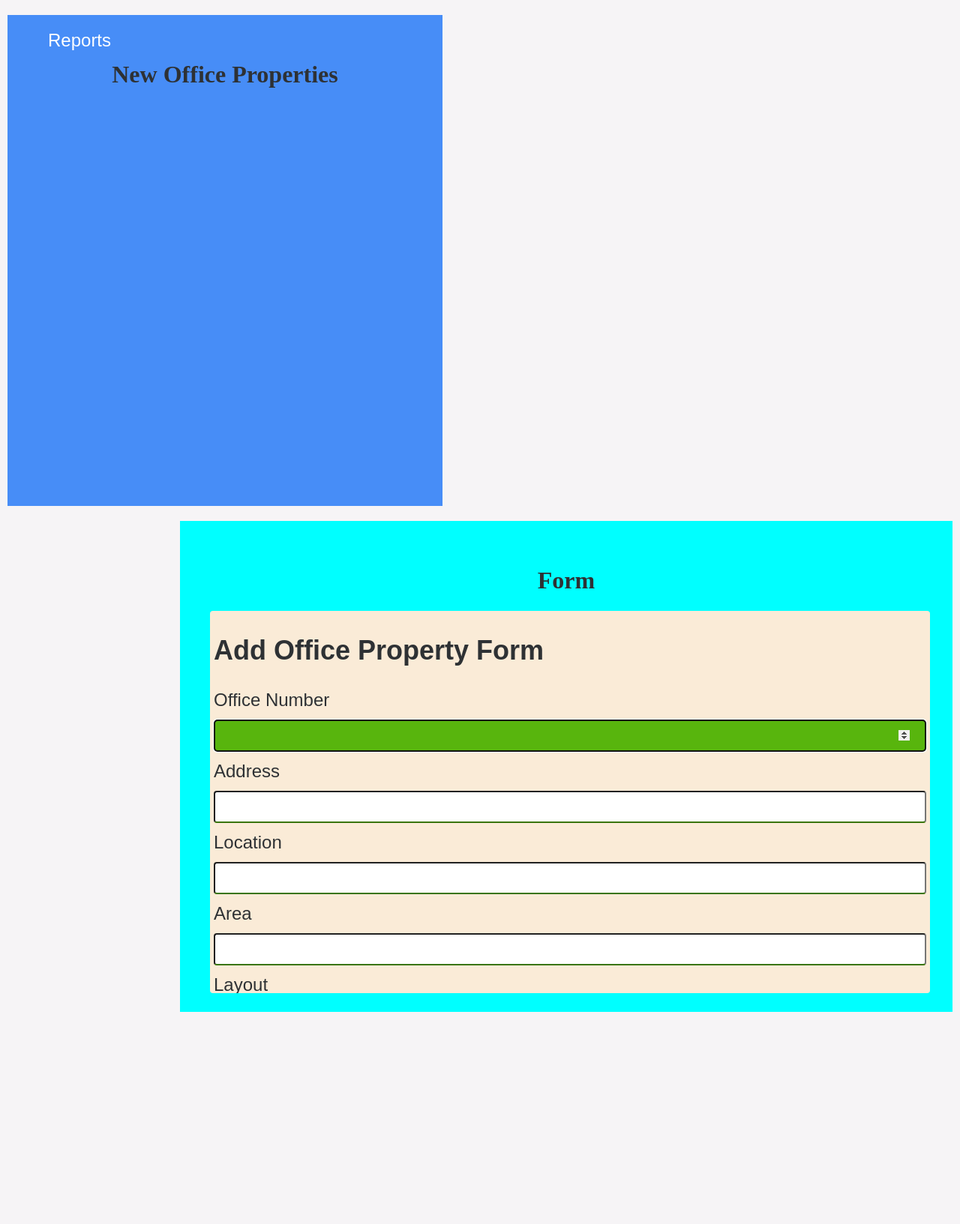
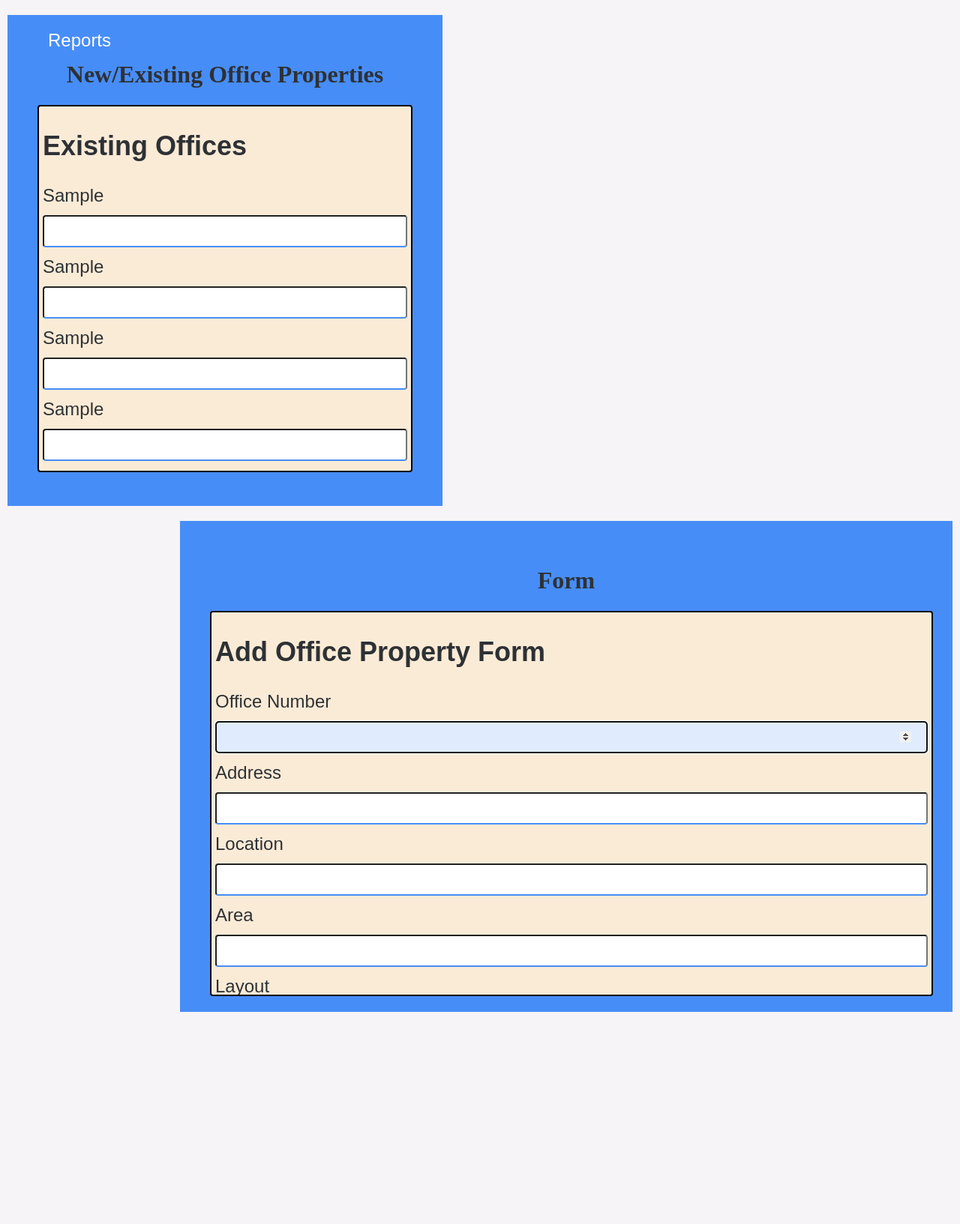
Before and after one commit to SarahM124/Auctioneer-project, a PHP site: page /addOffice.php in a window 1280 px wide. Shown: the part 160-1793 px from the top of the page at 75% size. Run offline with PHP 8.4, Linux system fonts and the light colour scheme.

Commit message:
Add files via upload

```diff
--- a/josh/prj/addOffice.php
+++ b/josh/prj/addOffice.php
@@ -10,10 +10,30 @@
 
         <?php include 'header.php';?>
 
+        <div class="textbox">
+            <h1 align="center ">New/Existing Office Properties</h1>
+            <form class = "scroll2" action="">
+                <h2>Existing Offices</h2>
+                <div class="inputbox">  <!--    Surname input box    -->
+                    <label for="Sample">Sample</label>
+                    <input type="text" name="sample" id="sample" required title="Please enter the sample">
+                </div>
 
+                <div class="inputbox">  <!--    Surname input box    -->
+                    <label for="Sample">Sample</label>
+                    <input type="text" name="sample" id="sample" required title="Please enter the sample">
+                </div>
 
-        <div class="textbox">
-            <h1 align="center ">New Office Properties</h1>
+                <div class="inputbox">  <!--    Surname input box    -->
+                    <label for="Sample">Sample</label>
+                    <input type="text" name="sample" id="sample" required title="Please enter the sample">
+                </div>
+
+                <div class="inputbox">  <!--    Surname input box    -->
+                    <label for="Sample">Sample</label>
+                    <input type="text" name="sample" id="sample" required title="Please enter the sample">
+                </div>
+            </form>
         </div>
 
         <div class="textbox2">
@@ -64,7 +84,7 @@
 
                 <div class="inputbox">  <!--    Surname input box    -->
                     <label for="Details">Residence Details</label>
-                    <input type="text" name="details" id="Details" required title="Please enter the layout">
+                    <input type="text" name="details" id="Details" required title="Please enter the residence details">
                 </div>
 
                 <div class="inputbox">  <!--    Surname input box    -->
--- a/josh/prj/header.php
+++ b/josh/prj/header.php
@@ -11,7 +11,7 @@
         <nav>
             <li>
                 <ul>
-                    <li class="logo"><a href="">Website Logo</a></li>
+                    <li class="logo"><a href="main_page.php">Website Logo</a></li>
                     <li><a href="">Bids</a>
                         <ul>
                             <li><a href="">Make a Bid</a></li>
--- a/josh/prj/styles.css
+++ b/josh/prj/styles.css
@@ -136,7 +136,7 @@ div.textbox
 
 div.textbox2
 {
-    background-color: aqua;
+    background-color: #478df7;
     padding: 40px;
     float: right;
     margin: 20px 10px 0 0;
@@ -154,7 +154,6 @@ div.textbox2
 
 form
 {
-
     padding: 5%;
     border: 2px solid black;
     border-radius: 4px;
@@ -167,7 +166,7 @@ input[type=text], input[type=url], input[type=email], input[type=date], input[ty
     padding: 12px 20px;
     margin: 8px 0;
     box-sizing: border-box;
-    border-bottom: 2px solid #397508;
+    border-bottom: 2px solid #478df7;
     border-radius: 4px;
     color: blue;
 
@@ -175,12 +174,12 @@ input[type=text], input[type=url], input[type=email], input[type=date], input[ty
 
 input[type=text]:focus , input[type=url]:focus, input[type=email]:focus, input[type=date]:focus, input[type=number]:focus
 {
-    background-color: #58B50D;
+    background-color: #e0ecfd;
 }
 
 input[type=button], input[type=submit], input[type=reset]
 {
-    background-color: #397508;
+    background-color: #478df7;
     border: none;
     color: white;
     padding: 16px 32px;
@@ -216,11 +215,17 @@ select
 
 .scroll
 {
-    border: none;
     padding: 5px;
     font: 24px/36px sans-serif;
     width: 950px;
     height: 500px;
+    overflow: scroll;
+}
+
+.scroll2
+{
+    padding: 5px;
+    font: 24px/36px sans-serif;
     overflow: scroll;
 }
 
```
Also changed, not shown: josh/prj/db.inc.php (added, +16 -0 lines), josh/prj/insertOffice.php (added, +32 -0 lines).
